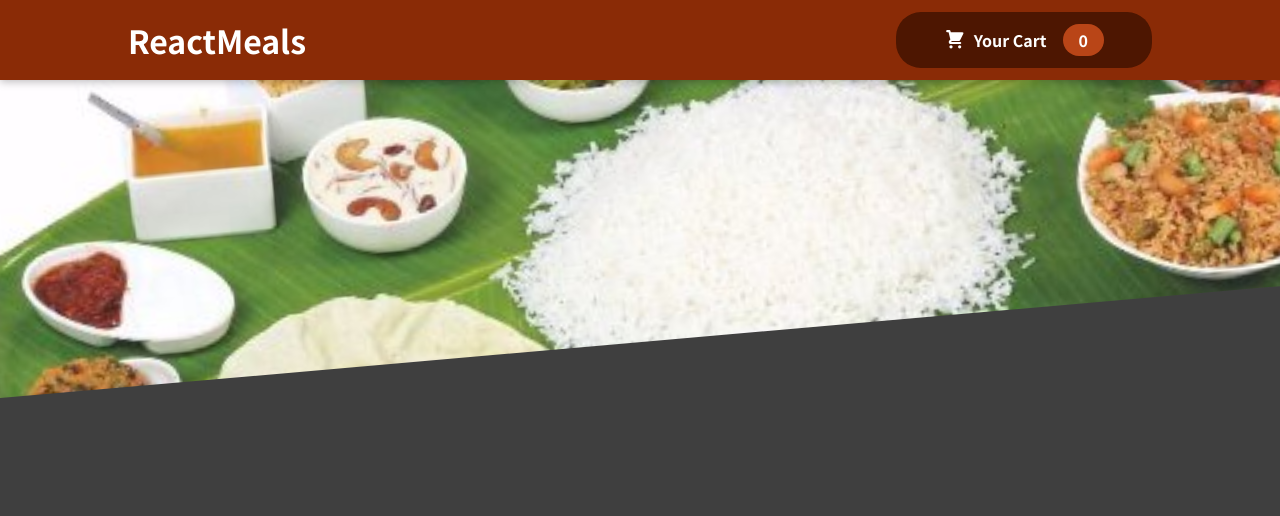
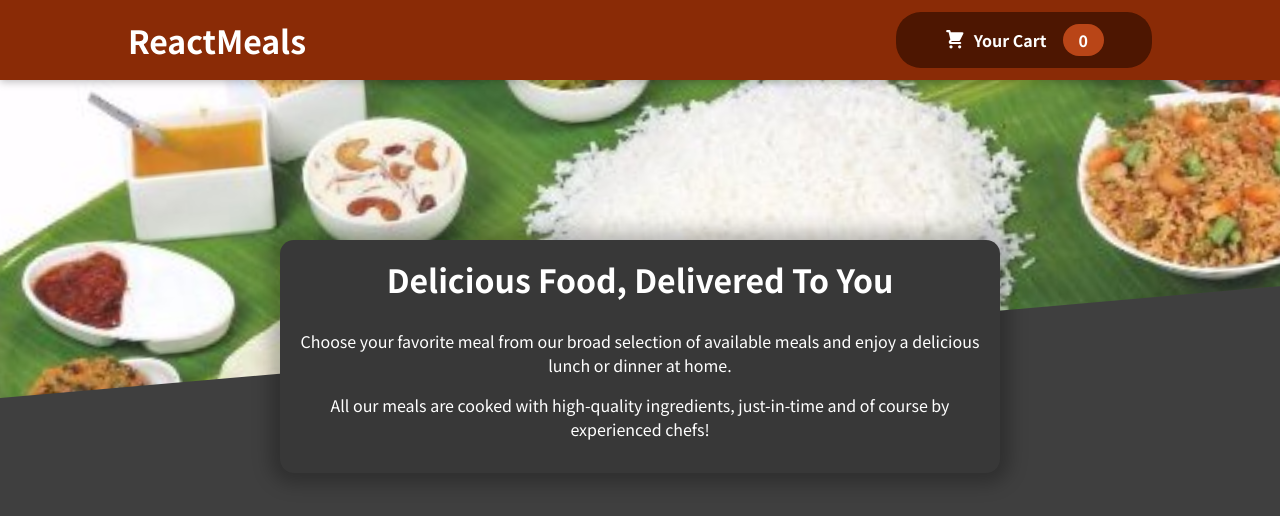
Before and after one commit to Aishu2604/Restaurant, a React (Create React App) app: page / in a window 1280 px wide. Shown: the top 516 px of the page. Built offline with nearby package versions, Linux system fonts and the light colour scheme.

Commit message:
Restaurant Summary

```diff
--- a/src/App.js
+++ b/src/App.js
@@ -1,10 +1,12 @@
 import React from "react";
 import Header from "./Component/Layout/Header";
+import MealsSummary from "./Component/Meals/MealsSummary";
 
 function App() {
   return (
     <React.Fragment>
       <Header />
+      <MealsSummary />
     </React.Fragment>
   );
 }
--- /dev/null
+++ b/src/Component/Meals/MealsSummary.js
@@ -0,0 +1,20 @@
+import React from "react";
+import classes from './MealsSummary.module.css';
+
+const MealsSummary = () => {
+  return (
+    <section className={classes.summary}>
+      <h2>Delicious Food, Delivered To You</h2>
+      <p>
+        Choose your favorite meal from our broad selection of available meals
+        and enjoy a delicious lunch or dinner at home.
+      </p>
+      <p>
+        All our meals are cooked with high-quality ingredients, just-in-time and
+        of course by experienced chefs!
+      </p>
+    </section>
+  );
+};
+
+export default MealsSummary;
--- /dev/null
+++ b/src/Component/Meals/MealsSummary.module.css
@@ -0,0 +1,18 @@
+.summary {
+    text-align: center;
+    max-width: 45rem;
+    width: 90%;
+    margin: auto;
+    margin-top: -10rem;
+    position: relative;
+    background-color: #383838;
+    color: white;
+    border-radius: 14px;
+    padding: 1rem;
+    box-shadow: 0 1px 18px 10px rgba(0, 0, 0, 0.25);
+  }
+
+  .summary h2 {
+    font-size: 2rem;
+    margin-top: 0;
+  }
```
Also changed, not shown: src/Component/Meals/AvailableMeals.js (added), src/Component/Meals/Meals.js (added).
